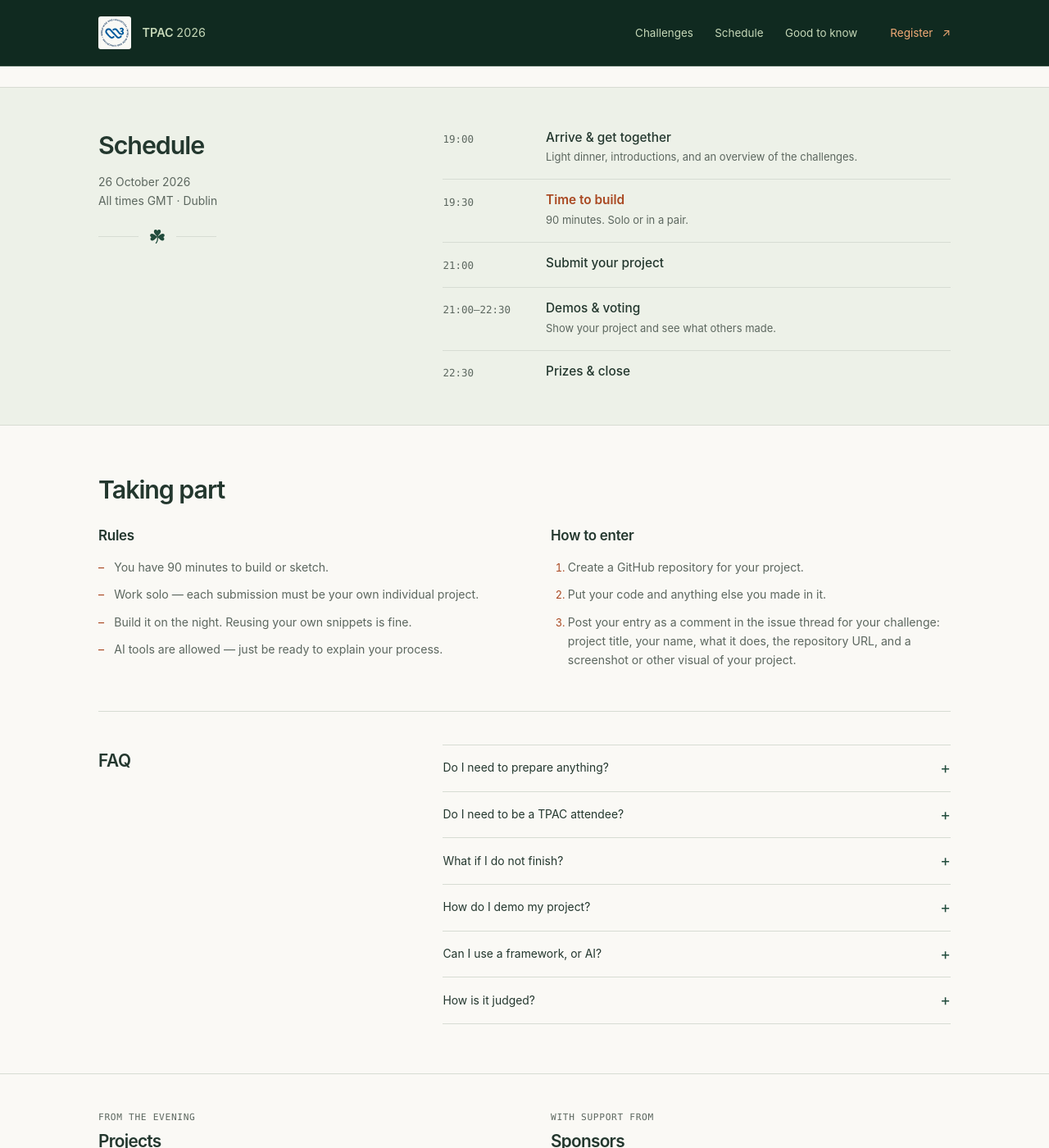
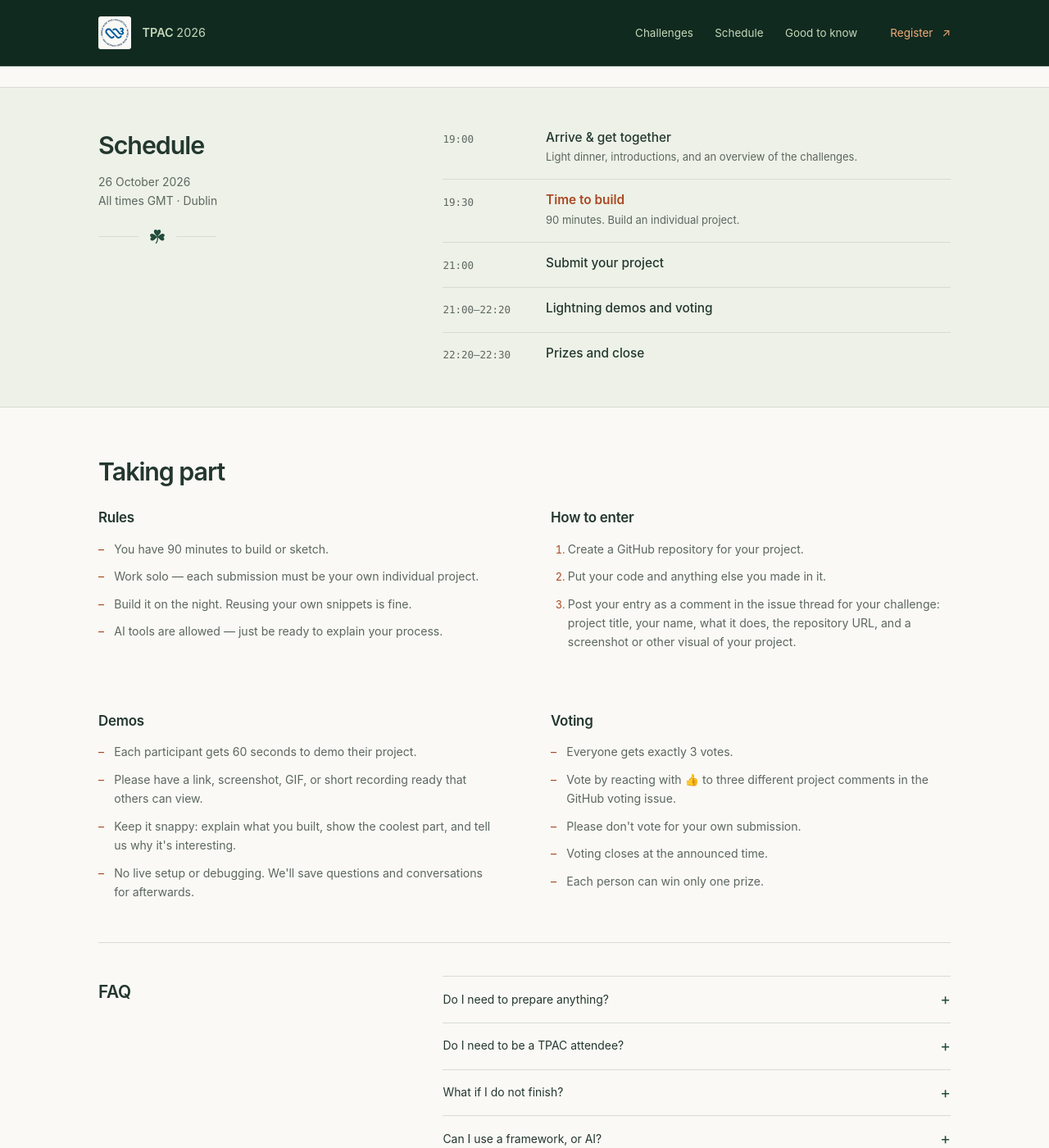
Before and after one commit to w3c/hackathon-tpac-2026, a Jekyll site: the page built from index.md, in a window 1280 px wide and 1400 px high, scrolled down 878 px. Shown: the whole window at 82% size. Built offline with Jekyll 4.4.1, drawn with Linux system fonts in a browser that asks for light colours.

Commit message:
Add demo and voting format details

```diff
--- a/_data/rules.yml
+++ b/_data/rules.yml
@@ -13,6 +13,23 @@ format:
     - "Put your code and anything else you made in it."
     - "Post your entry as a comment in the issue thread for your challenge: project title, your name, what it does, the repository URL, and a screenshot or other visual of your project."
 
+demos:
+  heading: "Demos"
+  items:
+    - "Each participant gets 60 seconds to demo their project."
+    - "Please have a link, screenshot, GIF, or short recording ready that others can view."
+    - "Keep it snappy: explain what you built, show the coolest part, and tell us why it's interesting."
+    - "No live setup or debugging. We'll save questions and conversations for afterwards."
+
+voting:
+  heading: "Voting"
+  items:
+    - "Everyone gets exactly 3 votes."
+    - "Vote by reacting with 👍 to three different project comments in the GitHub voting issue."
+    - "Please don't vote for your own submission."
+    - "Voting closes at the announced time."
+    - "Each person can win only one prize."
+
 faq:
   - q: "Do I need to prepare anything?"
     a: "No preparation is required. Bring your laptop and a browser. If you plan to contribute to a W3C tool, you can check its contribution guidelines and set up your development environment beforehand."
@@ -20,9 +37,7 @@ faq:
     a: "The hackathon is open to everyone attending TPAC 2026. If you are in Dublin that week and not registered for TPAC, get in touch."
   - q: "What if I do not finish?"
     a: "Submit what you have. Sketches and unfinished prototypes are welcome."
-  - q: "How do I demo my project?"
-    a: "We won't plug laptops into the projector, so be prepared to share a link, screenshot, GIF, or short recording that others can view."
   - q: "Can I use a framework, or AI?"
     a: "Yes. Any framework or AI tool is welcome. Be ready to explain your approach."
   - q: "How is it judged?"
-    a: "By the room. After the demos, add a 👍 reaction to the project entry you like best in the GitHub issue thread. Please cast one vote only, and do not vote for your own project."
+    a: "Everyone gets three votes. After the lightning demos, vote for your three favourite individual submissions by reacting with 👍 in the GitHub voting issue. The most-voted eligible submission wins the main prize, with the other prizes awarded to different participants."
--- a/_data/schedule.yml
+++ b/_data/schedule.yml
@@ -6,14 +6,13 @@ items:
   - time: "19:30"
     iso: "2026-10-26T19:30:00Z"
     text: "Time to build"
-    note: "90 minutes. Solo or in a pair."
+    note: "90 minutes. Build an individual project."
   - time: "21:00"
     iso: "2026-10-26T21:00:00Z"
     text: "Submit your project"
-  - time: "21:00–22:30"
+  - time: "21:00–22:20"
     iso: "2026-10-26T21:00:00Z"
-    text: "Demos & voting"
-    note: "Show your project and see what others made."
-  - time: "22:30"
-    iso: "2026-10-26T22:30:00Z"
-    text: "Prizes & close"
+    text: "Lightning demos and voting"
+  - time: "22:20–22:30"
+    iso: "2026-10-26T22:20:00Z"
+    text: "Prizes and close"
--- a/_includes/rules.html
+++ b/_includes/rules.html
@@ -4,6 +4,8 @@
   <div class="rules-grid">
     <div class="rules-column"><h3>{{ r.rules.heading }}</h3><ul class="rule-list">{% for item in r.rules.items %}<li>{{ item }}</li>{% endfor %}</ul></div>
     <div class="rules-column"><h3>{{ r.format.heading }}</h3><ol class="entry-list">{% for item in r.format.items %}<li>{{ item }}</li>{% endfor %}</ol></div>
+    {% if r.demos and r.demos.items and r.demos.items.size > 0 %}<div class="rules-column"><h3>{{ r.demos.heading }}</h3><ul class="rule-list">{% for item in r.demos.items %}<li>{{ item }}</li>{% endfor %}</ul></div>{% endif %}
+    {% if r.voting and r.voting.items and r.voting.items.size > 0 %}<div class="rules-column"><h3>{{ r.voting.heading }}</h3><ul class="rule-list">{% for item in r.voting.items %}<li>{{ item }}</li>{% endfor %}</ul></div>{% endif %}
   </div>
   {% if r.faq and r.faq.size > 0 %}<div class="faq-layout"><h3 class="faq-heading">FAQ</h3><div class="faq-list">{% for f in r.faq %}<details><summary>{{ f.q }}<span class="faq-symbol" aria-hidden="true"></span></summary><p>{{ f.a }}</p></details>{% endfor %}</div></div>{% endif %}
 </section>
```
